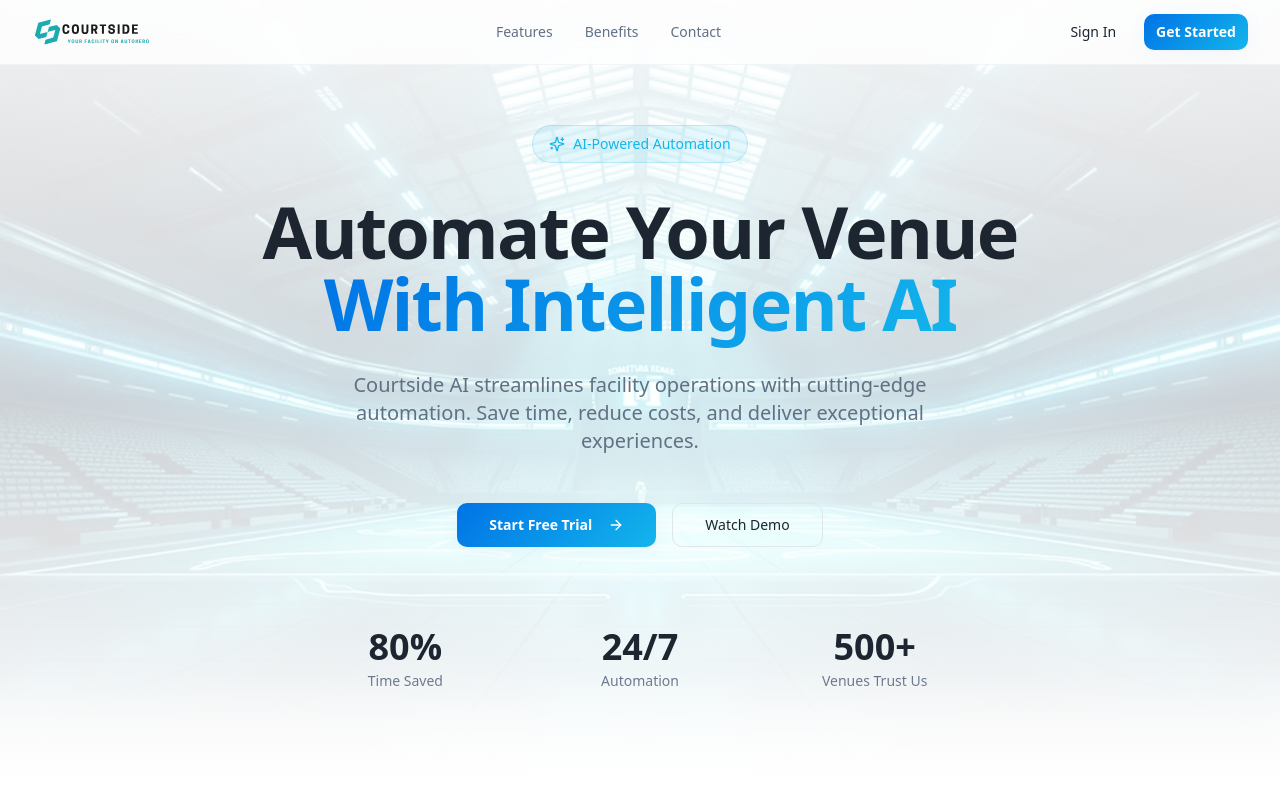
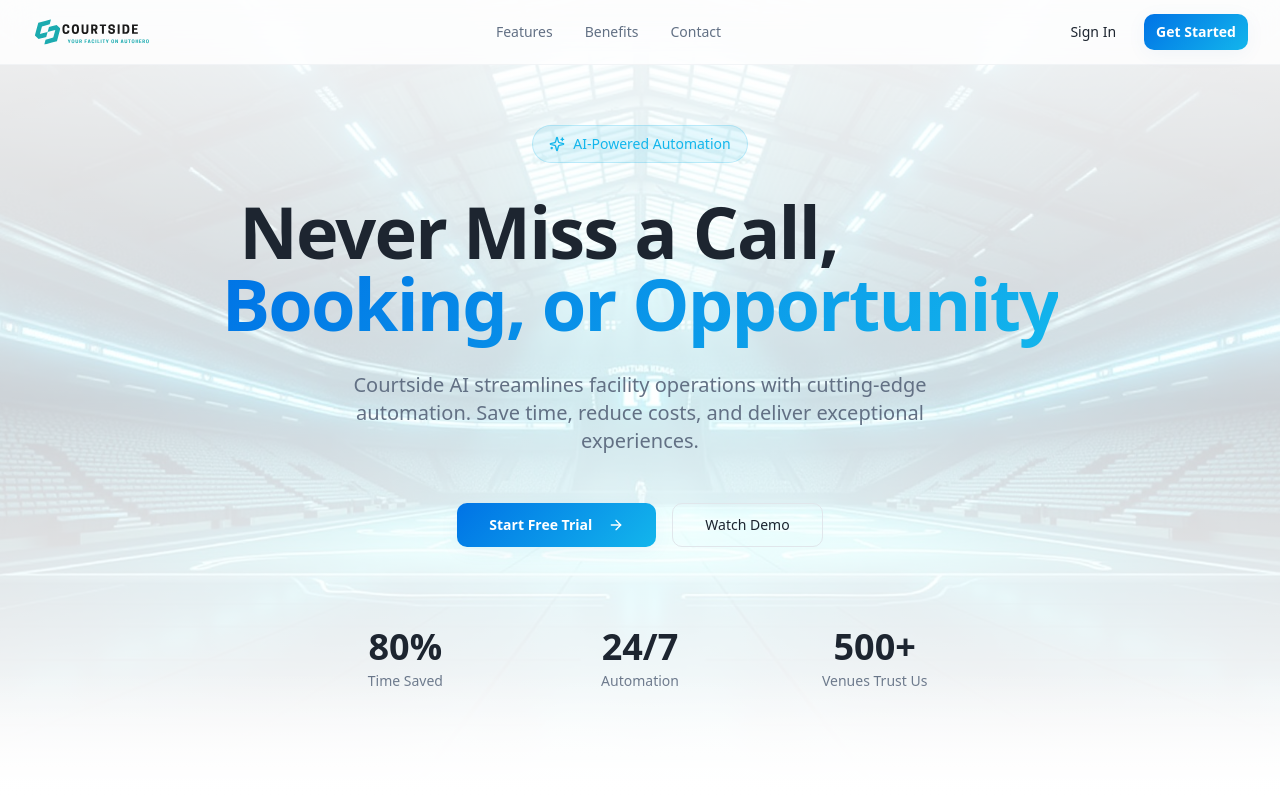
Before and after one commit to courtsideai/courtside-ai-landing, a React (Vite) app: page / in a window 1280 px wide. Shown: the top 800 px of the page. Built offline with nearby package versions, Linux system fonts and the light colour scheme; the HTML template or start-up script is replaced by a standard one.

Commit message:
Visual edit in Lovable
Edited UI in Lovable

```diff
--- a/src/components/Hero.tsx
+++ b/src/components/Hero.tsx
@@ -1,17 +1,11 @@
 import { Button } from "@/components/ui/button";
 import { ArrowRight, Sparkles } from "lucide-react";
 import heroImage from "@/assets/hero-bg.jpg";
-
 const Hero = () => {
-  return (
-    <section className="relative min-h-screen flex items-center justify-center overflow-hidden">
+  return <section className="relative min-h-screen flex items-center justify-center overflow-hidden">
       {/* Background Image with Overlay */}
       <div className="absolute inset-0 z-0">
-        <img
-          src={heroImage}
-          alt="AI-powered venue management"
-          className="w-full h-full object-cover"
-        />
+        <img src={heroImage} alt="AI-powered venue management" className="w-full h-full object-cover" />
         <div className="absolute inset-0 bg-gradient-to-b from-background/95 via-background/80 to-background"></div>
       </div>
 
@@ -26,10 +20,10 @@ const Hero = () => {
 
           {/* Headline */}
           <h1 className="text-4xl sm:text-5xl md:text-6xl lg:text-7xl font-bold tracking-tight">
-            <span className="text-foreground">Automate Your Venue</span>
+            <span className="text-foreground">Never Miss a Call,            </span>
             <br />
             <span className="bg-gradient-primary bg-clip-text text-transparent">
-              With Intelligent AI
+              Booking, or Opportunity
             </span>
           </h1>
 
@@ -70,8 +64,6 @@ const Hero = () => {
 
       {/* Bottom Gradient Fade */}
       <div className="absolute bottom-0 left-0 right-0 h-32 bg-gradient-to-t from-background to-transparent z-10"></div>
-    </section>
-  );
+    </section>;
 };
-
 export default Hero;
```
